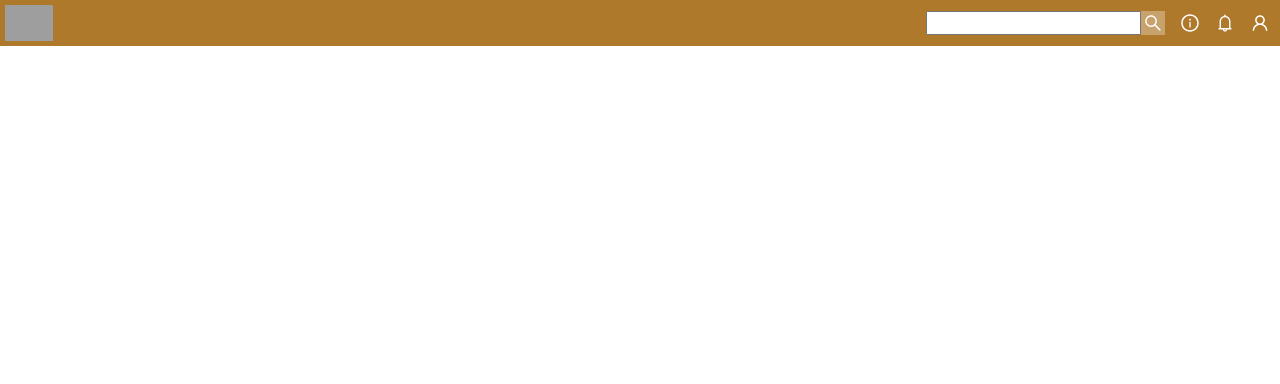
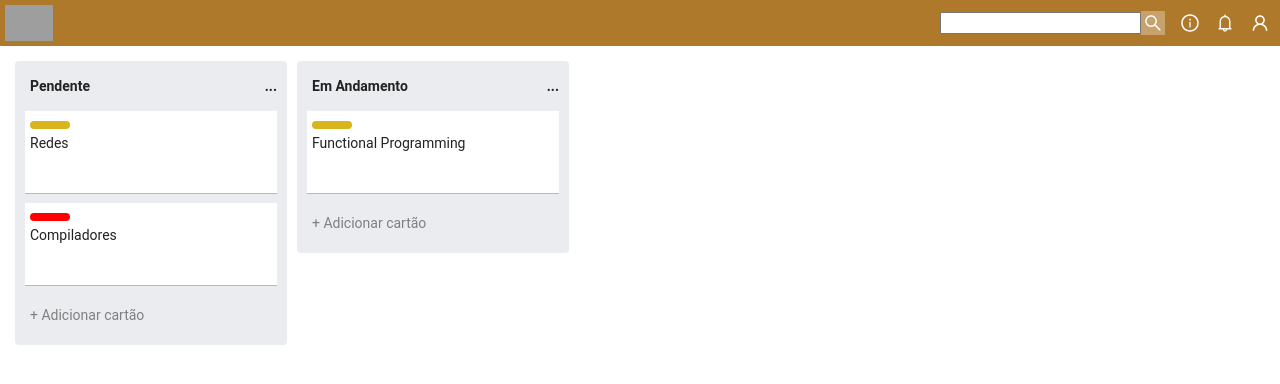
Before and after one commit to FelipeGXavier/react-like-trello, a React (Create React App) app: page / in a window 1280 px wide. Shown: the top 384 px of the page. Built offline with nearby package versions, Linux system fonts and the light colour scheme; grey boxes are pictures that could not be loaded.

Commit message:
feat: add list, card and board components using mock data

```diff
--- a/mockup/index.html
+++ b/mockup/index.html
@@ -46,7 +46,7 @@
             <b>Pendente</b>
             <span>...</span>
           </div>
-          <div class="card" draggable="true">
+          <div class="card">
             <div class="badge">
               <span>&nbsp;</span>
             </div>
--- a/src/App.js
+++ b/src/App.js
@@ -1,12 +1,13 @@
+import Board from "./components/board/board";
 import Header from "./components/header/header";
 import './reset.css'
+import './app.css'
 
 function App() {
   return (
     <main>
       <Header />
-      <div class="board">
-      </div>
+      <Board></Board>
     </main >
   );
 }
--- /dev/null
+++ b/src/app.css
@@ -0,0 +1,5 @@
+* {
+  font-family: "Roboto", sans-serif !important;
+  font-size: 14px;
+  line-height: 20px;
+}
--- /dev/null
+++ b/src/components/board/board-styles.css
@@ -0,0 +1,5 @@
+.board {
+  padding: 15px;
+  display: flex;
+  align-items: flex-start;
+}
--- /dev/null
+++ b/src/components/board/board.jsx
@@ -0,0 +1,27 @@
+import "./board-styles.css";
+import List from "../list/list";
+
+export default function Board() {
+  const content = [
+    {
+      title: "Pendente",
+      id: "pending",
+      cards: [
+        { title: "Redes", level: "warn" },
+        { title: "Compiladores", level: "danger" },
+      ],
+    },
+    {
+      title: "Em Andamento",
+      id: "progress",
+      cards: [{ title: "Functional Programming", level: "warn" }],
+    },
+  ];
+  return (
+    <main>
+      <div className="board">
+        <List content={content}></List>
+      </div>
+    </main>
+  );
+}
--- /dev/null
+++ b/src/components/card/card-styles.css
@@ -0,0 +1,28 @@
+.card {
+  cursor: pointer;
+  margin: 0px 10px 10px 10px;
+  padding: 10px 10px 10px 5px;
+  background-color: white;
+  box-shadow: 0 1px 0 #091e4240;
+}
+
+.card__icon {
+  display: block;
+  margin-top: 10px;
+}
+
+.badge-warn {
+  width: 40px;
+  height: 8px;
+  border-radius: 4px;
+  margin-bottom: 4px;
+  background-color: #d9b51d;
+}
+
+.badge-danger {
+  width: 40px;
+  height: 8px;
+  border-radius: 4px;
+  margin-bottom: 4px;
+  background-color: red;
+}
--- /dev/null
+++ b/src/components/card/card.jsx
@@ -0,0 +1,13 @@
+import "./card-styles.css";
+
+export default function Card(props) {
+  return (
+    <div className="card">
+      <div className={`badge-${props.level}`}>
+        <span>&nbsp;</span>
+      </div>
+      <p>{props.title}</p>
+      <span className="card__icon">&nbsp;</span>
+    </div>
+  );
+}
--- a/src/components/header/header.jsx
+++ b/src/components/header/header.jsx
@@ -8,10 +8,10 @@ import {
 
 export default function Header() {
   return (
-    <nav class="navigation">
+    <nav className="navigation">
       <img
         alt="Trello Logo"
-        class="navigation__logo"
+        className="navigation__logo"
         src="https://cdn.worldvectorlogo.com/logos/trello.svg"
       />
       <div className="navigation-box">
--- /dev/null
+++ b/src/components/list/list-styles.css
@@ -0,0 +1,35 @@
+.list {
+  width: 272px;
+  background-color: #ebecf0;
+  display: flex;
+  flex-direction: column;
+  margin-right: 10px;
+  border-radius: 4px;
+}
+
+.list__action {
+  width: 272px;
+  padding: 15px;
+  background-color: #e0b478;
+  border-radius: 5px;
+  cursor: pointer;
+}
+
+.list__action-btn {
+  color: white;
+}
+
+.list__title {
+  font-weight: 600;
+  margin-left: 10px;
+  padding: 15px 10px 15px 5px;
+  display: flex;
+  justify-content: space-between;
+}
+
+.list__btn {
+  margin: 0px 10px 10px 10px;
+  padding: 10px 10px 10px 5px;
+  cursor: pointer;
+  color: gray;
+}
--- /dev/null
+++ b/src/components/list/list.jsx
@@ -0,0 +1,23 @@
+import "./list-styles.css";
+import Card from "../card/card";
+
+export default function List(props) {
+  return props.content.map((element) => {
+    return (
+      <div key={element.id} className="list" id={element.id}>
+        <div className="list__title">
+          <b>{element.title}</b>
+          <span>...</span>
+        </div>
+        {element.cards.map((card) => {
+          return (
+            <Card key={card.title} level={card.level} title={card.title}></Card>
+          );
+        })}
+        <div className="list__btn">
+          <span>+ Adicionar cartão</span>
+        </div>
+      </div>
+    );
+  });
+}
```
